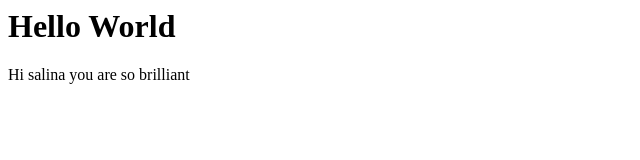
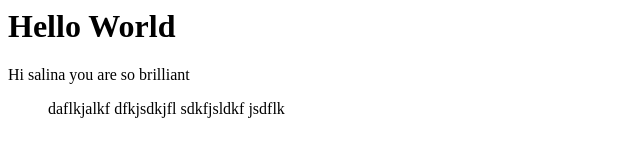
Before and after one commit to Suraj-Gahatraj/MyTestRepository, a plain HTML site: page index.html in a window 1280 px wide. Shown: the whole page, without its empty margins (0-640 px from the left). Drawn offline with Linux system fonts and the light colour scheme.

Commit message:
ne efile added

```diff
--- a/index.html
+++ b/index.html
@@ -1,2 +1,9 @@
 <h1>Hello World</h1>
 <p> Hi salina you are so brilliant</p>
+
+<ul>
+daflkjalkf
+dfkjsdkjfl
+sdkfjsldkf
+jsdflk
+</ul>
```
